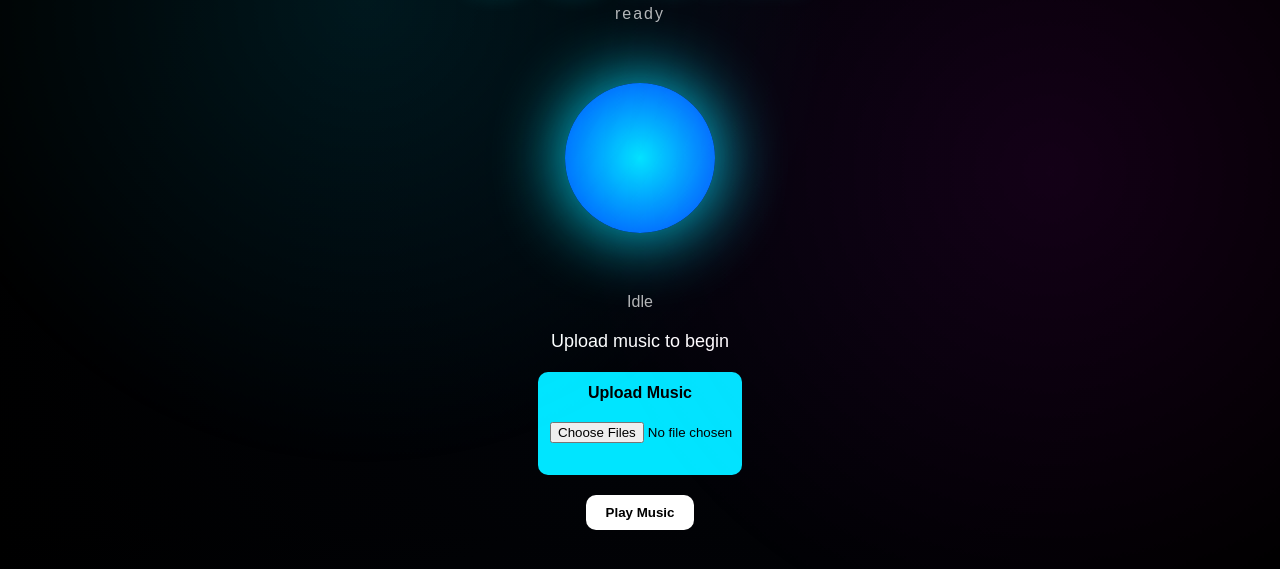
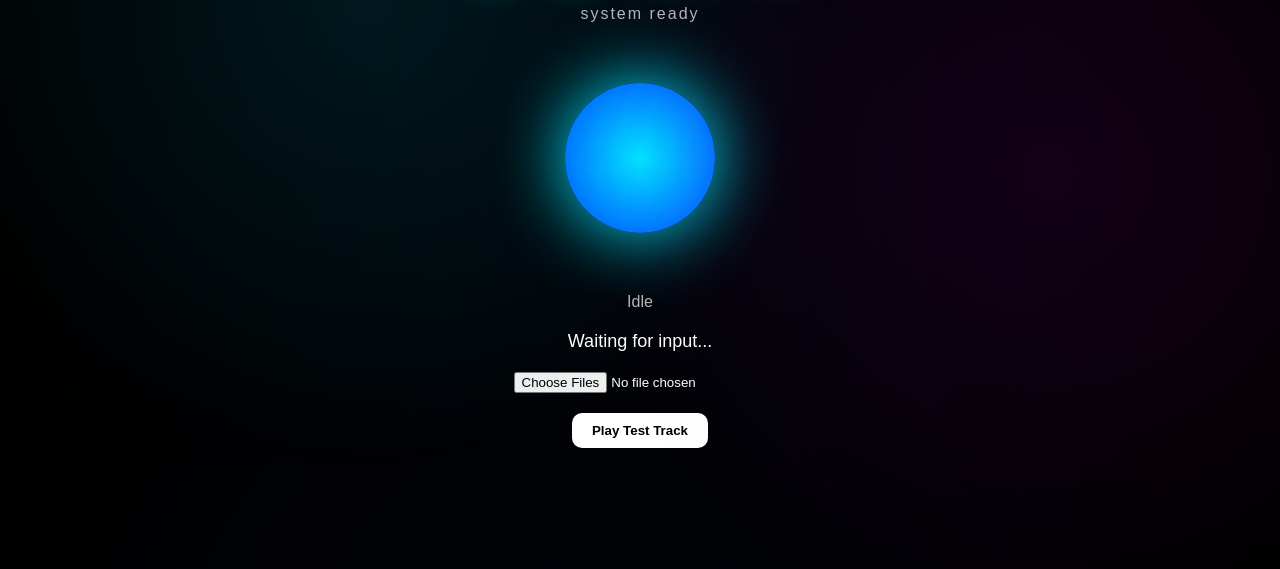
Before and after one commit to adamgreenwood895-lang/sonix2.0, a plain HTML site: page index.html in a window 1280 px wide. Shown: the part 143-712 px from the top of the page. Drawn offline with Linux system fonts and the light colour scheme.

Commit message:
Update index.html

```diff
--- a/index.html
+++ b/index.html
@@ -15,22 +15,19 @@
 
   <div class="hero">
     <div class="title">SONIX</div>
-    <div id="sub">ready</div>
+    <div id="sub">system ready</div>
   </div>
 
   <div id="orb" class="orb"></div>
 
   <div id="status">Idle</div>
 
-  <div id="output">Upload music to begin</div>
+  <div id="output">Waiting for input...</div>
 
-  <!-- ✅ IMPORTANT FIX: label wrapper (mobile-safe click trigger) -->
-  <label class="uploadBtn">
-    Upload Music
-    <input type="file" id="upload" multiple accept="audio/*">
-  </label>
+  <!-- SAFE FILE INPUT -->
+  <input id="upload" type="file" multiple accept="audio/*">
 
-  <button id="playBtn">Play Music</button>
+  <button id="playBtn">Play Test Track</button>
 
   <audio id="audio"></audio>
 
```
